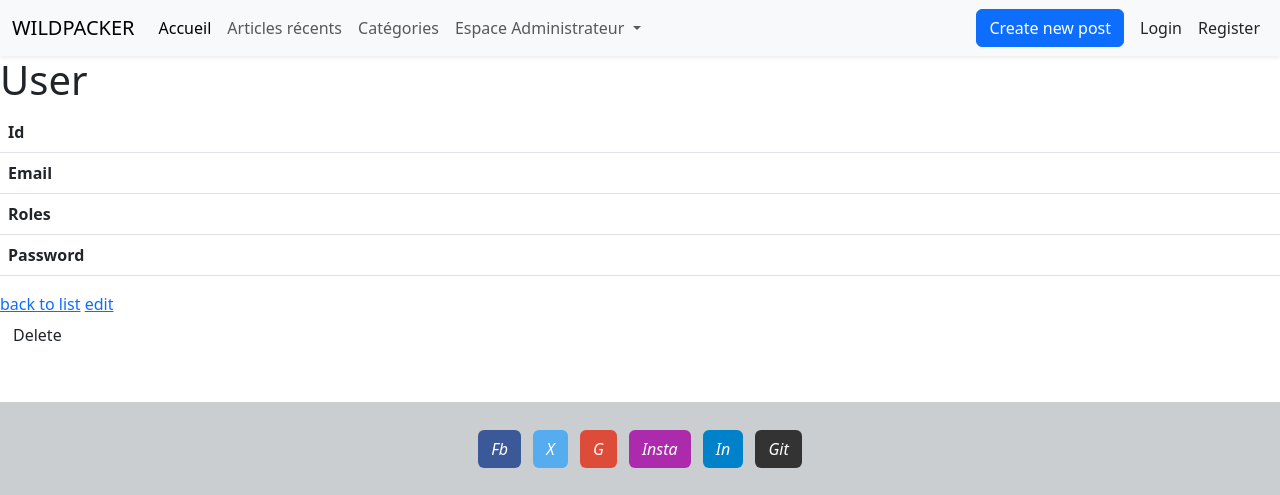
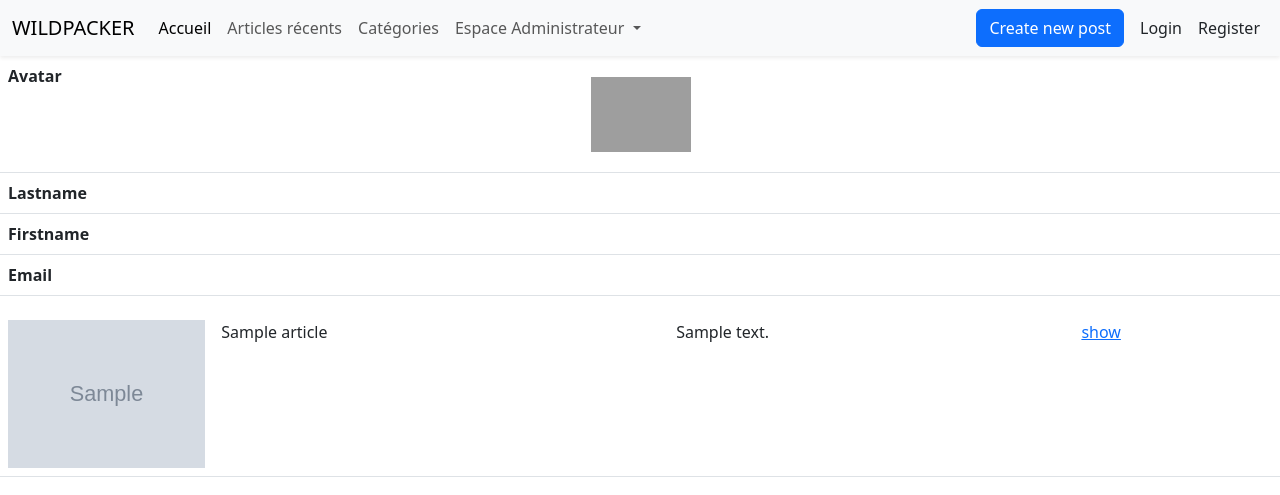
Before and after one commit to n3rd-asc/wildpacker, a Symfony app: template templates/admin_user/show.html.twig in a window 1280 px wide. Shown: the top 495 px of the page. Run offline with Twig, Linux system fonts and the light colour scheme; the template is opened without the code that fills it: most values are stand-ins (such as "Sample title", 1, 10 or a date in 2020); grey boxes marked "Sample" are stand-in pictures; lists and menus that the app fills with data are empty; some libraries are stand-ins or nearby versions; grey boxes are pictures that could not be loaded.

Commit message:
User Index Avatar Display && Article Image Display && Bug Fix

```diff
--- a/src/Controller/AdminCategoryController.php
+++ b/src/Controller/AdminCategoryController.php
@@ -45,8 +45,11 @@ class AdminCategoryController extends AbstractController
     #[Route('/{id}', name: 'app_admin_category_show', methods: ['GET'])]
     public function show(Category $category): Response
     {
+        $articles = $category->getArticles();
         return $this->render('admin_category/show.html.twig', [
             'category' => $category,
+            'articles' => $articles
+
         ]);
     }
 
--- a/src/Controller/AdminUserController.php
+++ b/src/Controller/AdminUserController.php
@@ -68,8 +68,10 @@ class AdminUserController extends AbstractController
     #[Route('/{id}', name: 'app_admin_user_show', methods: ['GET'])]
     public function show(User $user): Response
     {
+        $articles = $user->getArticles();
         return $this->render('admin_user/show.html.twig', [
             'user' => $user,
+            'articles' => $articles
         ]);
     }
 
--- a/templates/admin_user/show.html.twig
+++ b/templates/admin_user/show.html.twig
@@ -1,29 +1,50 @@
 {% extends 'base.html.twig' %}
 
-{% block title %}User{% endblock %}
+{% block title %}USER PAGE
+{% endblock %}
 
 {% block body %}
-    <h1>User</h1>
+
 
 	<table class="table">
 		<tbody>
 			<tr>
-                <th>Id</th>
-                <td>{{ user.id }}</td>
+				<th>Avatar</th>
+				<td><img src="{{ asset('uploads/' ~ user.avatar) }}" class="object-fit-scale" alt="User Avatar" style="width: 100px; height: 100px;"></td>
+			</tr>
+			<tr>
+				<th>Lastname</th>
+				<td>{{ user.lastname }}</td>
+			</tr>
+			<tr>
+				<th>Firstname</th>
+				<td>{{ user.firstname }}</td>
 			</tr>
 			<tr>
 				<th>Email</th>
 				<td>{{ user.email }}</td>
 			</tr>
+
+	<table class="table">
+
+			{% for article in articles %}
 				<tr>
-                <th>Roles</th>
-                <td>{{ user.roles ? user.roles|json_encode : '' }}</td>
+					<td class="col-2"><img src="{{ asset('uploads/' ~ article.image) }}" class="card-img-top" alt="..."></td>
+					<td>{{ article.title }}</td>
+					<td class="col">{{ article.content }}</td>
+					<td>
+						<a href="{{ path('app_article_show', {'id': article.id}) }}">show</a>
+					</td>
 				</tr>
+			{% else %}
+	</table>
+
 				<tr>
-                <th>Password</th>
-                <td>{{ user.password }}</td>
+					<td colspan="4">no records found</td>
 				</tr>
+			{% endfor %}
 		</tbody>
+
 	</table>
 
 	<a href="{{ path('app_admin_user_index') }}">back to list</a>
```
Also changed, not shown: templates/admin_category/show.html.twig (+11 -5 lines), public/uploads/197b653945e999c1253ee38f79266875.webp (added), public/uploads/1ab7fd7519e9f0fce3098d95c02e4eea.webp (added), public/uploads/mini/400x400-197b653945e999c1253ee38f79266875.webp (added), public/uploads/mini/400x400-1ab7fd7519e9f0fce3098d95c02e4eea.webp (added). Lines whose indentation alone changed are shown as unchanged.
